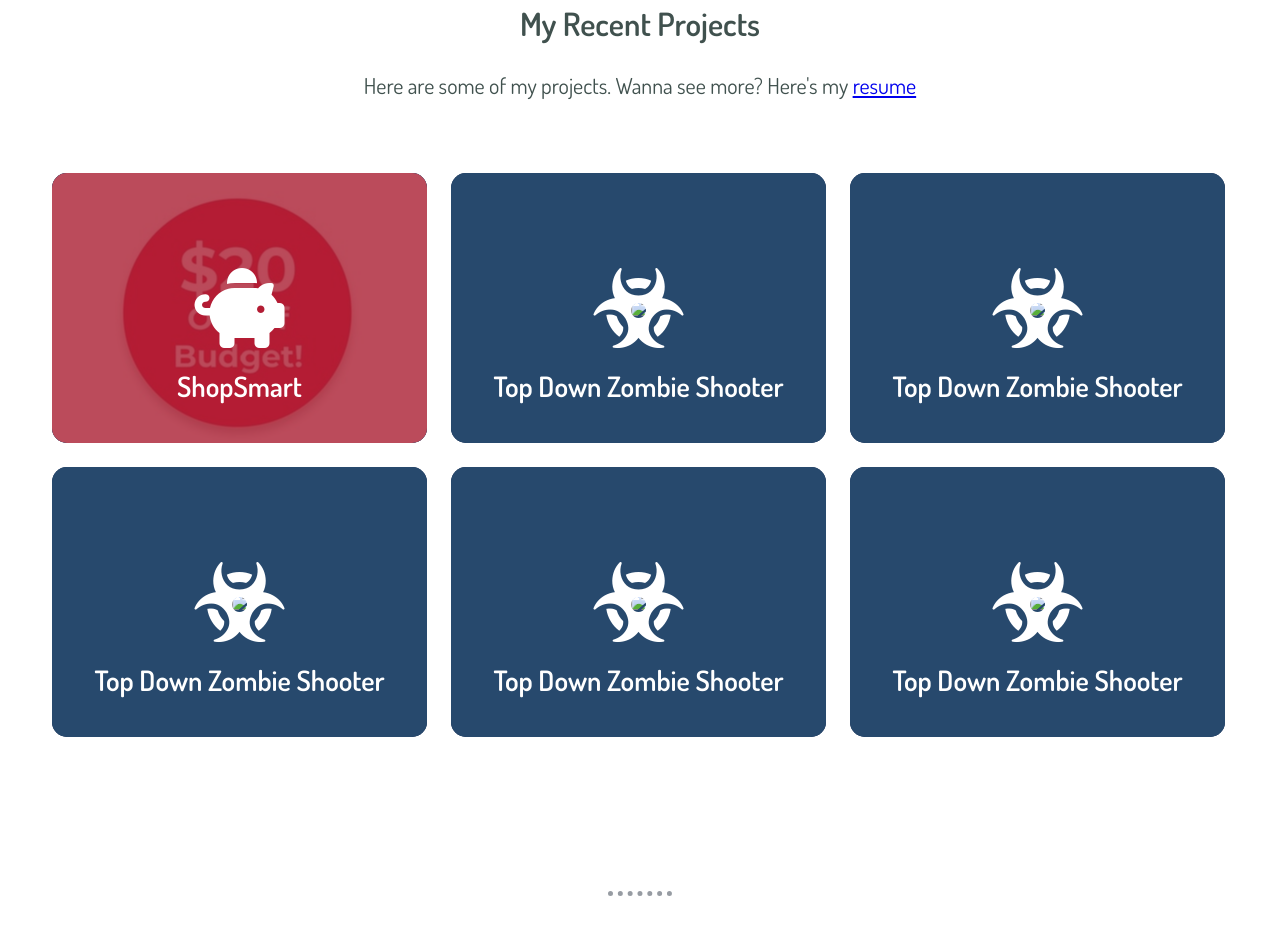
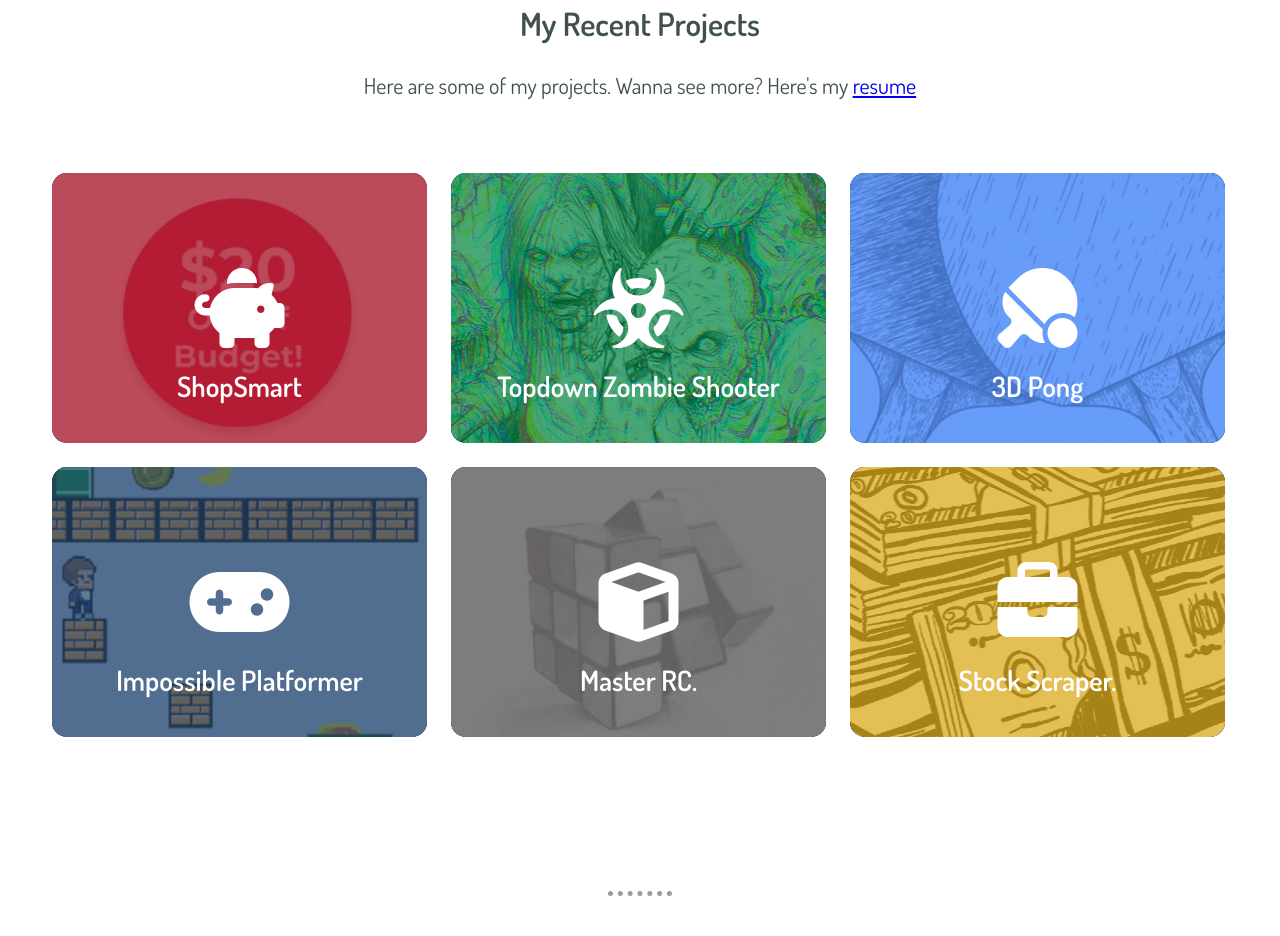
Before and after one commit to ryandeng32/Personal-Website, a plain HTML site: page index.html in a window 1280 px wide. Shown: the part 1984-2920 px from the top of the page. Drawn offline with Linux system fonts and the light colour scheme.

Commit message:
Add projects images and website links

```diff
--- a/css/main.css
+++ b/css/main.css
@@ -115,14 +115,58 @@ body {
   border-radius: 20px;
 }
 
-.button3 {
+.button-red {
   background-color: transparent;
   color: white;
   border: 2px solid #f44336;
 }
 
-.button3:hover {
+.button-red:hover {
   background-color: #f44336;
+  color: white;
+}
+
+.button-green {
+  background-color: transparent;
+  color: white;
+  border: 2px solid #15c243;
+}
+
+.button-green:hover {
+  background-color: #15c243;
+  color: white;
+}
+
+.button-blue {
+  background-color: transparent;
+  color: white;
+  border: 2px solid #41c1f0;
+}
+
+.button-blue:hover {
+  background-color: #41c1f0;
+  color: white;
+}
+
+.button-gray {
+  background-color: transparent;
+  color: white;
+  border: 2px solid #abb0b8;
+}
+
+.button-gray:hover {
+  background-color: #abb0b8;
+  color: white;
+}
+
+.button-yellow {
+  background-color: transparent;
+  color: white;
+  border: 2px solid #dbdb2a;
+}
+
+.button-yellow:hover {
+  background-color: #dbdb2a;
   color: white;
 }
 
@@ -168,7 +212,7 @@ hr {
   overflow: hidden;
 
   letter-spacing: 2px;
-  animation: typing 5s steps(30, end), blink 0.75s step-end infinite;
+  animation: typing 5s steps(40, end), blink 0.75s step-end infinite;
   white-space: nowrap;
   border-right: 4px solid orange;
   box-sizing: border-box;
--- a/index.html
+++ b/index.html
@@ -100,7 +100,7 @@
             sites.
           </p>
           <button
-            class="button button3"
+            class="button button-red"
             onclick="window.open('https://devpost.com/software/starterhacks2020-6ek52v')"
             target="_blank"
           >
@@ -110,91 +110,119 @@
       </div>
       <!--box-->
 
+      <!--Topdown Zombie Shooter-->
       <div class="box">
         <div class="icon">
-          <img class="image big_box" src="img/background.png" /><i
-            class="fas big_box fa-biohazard"
-          ></i>
+          <img class="image big_box" src="img/project_img/zombie.png" />
+          <i class="fas big_box fa-biohazard"></i>
         </div>
         <div class="content">
-          <h2>Top Down Zombie Shooter</h2>
-          <br />
+          <h2>Topdown Zombie Shooter</h2>
           <p>
             A tile-based game in top-down style using Python with the PyGame
             library
           </p>
+          <button
+            class="button button-green"
+            onclick="window.open('https://github.com/ryandeng32/pygame-topdown')"
+            target="_blank"
+          >
+            Visit Website
+          </button>
         </div>
       </div>
       <!--box-->
 
+      <!--Pong-->
       <div class="box">
         <div class="icon">
-          <img class="image big_box" src="img/background.png" /><i
-            class="fas big_box fa-biohazard"
-          ></i>
+          <img class="image big_box" src="img/project_img/pong.png" />
+          <i class="fas big_box fa-table-tennis"></i>
         </div>
         <div class="content">
-          <h2>Top Down Zombie Shooter</h2>
-          <br />
+          <h2>3D Pong</h2>
           <p>
-            A tile-based game in top-down style using Python with the PyGame
-            library
+            A remake of the classic game Pong in 3D with VPython.
           </p>
+          <button
+            class="button button-blue"
+            onclick="window.open('https://github.com/ryandeng32/3D_Pong')"
+            target="_blank"
+          >
+            Visit Website
+          </button>
         </div>
       </div>
       <!--box-->
 
+      <!--Impossible Platformer-->
       <div class="box">
         <div class="icon">
-          <img class="image big_box" src="img/background.png" /><i
-            class="fas big_box fa-biohazard"
-          ></i>
+          <img class="image big_box" src="img/project_img/platformer.png" />
+          <i class="fas big_box fa-gamepad"></i>
         </div>
         <div class="content">
-          <h2>Top Down Zombie Shooter</h2>
-          <br />
+          <h2>Impossible Platformer</h2>
           <p>
-            A tile-based game in top-down style using Python with the PyGame
-            library
+            A hard 2D platformer game made with Unity and C#.
           </p>
+          <button
+            class="button button-blue"
+            onclick="window.open('https://github.com/ryandeng32/Impossible-Platformer')"
+            target="_blank"
+          >
+            Visit Website
+          </button>
         </div>
       </div>
       <!--box-->
 
+      <!--Master RC.-->
       <div class="box">
         <div class="icon">
-          <img class="image big_box" src="img/background.png" /><i
-            class="fas big_box fa-biohazard"
-          ></i>
+          <img class="image big_box" src="img/project_img/cube.png" />
+          <i class="fas big_box fa-cube"></i>
         </div>
         <div class="content">
-          <h2>Top Down Zombie Shooter</h2>
-          <br />
+          <h2>Master RC.</h2>
           <p>
-            A tile-based game in top-down style using Python with the PyGame
-            library
+            A Rubik's cube solving website by incorporating the kociemba
+            library.
           </p>
+          <button
+            class="button button-gray"
+            onclick="window.open('https://github.com/ryandeng32/Master_RC')"
+            target="_blank"
+          >
+            Visit Website
+          </button>
         </div>
       </div>
       <!--box-->
 
+      <!--Stock Scraper.-->
       <div class="box">
         <div class="icon">
-          <img class="image big_box" src="img/background.png" /><i
-            class="fas big_box fa-biohazard"
-          ></i>
+          <img class="image big_box" src="img/project_img/money.png" />
+          <i class="fas big_box fa-briefcase"></i>
         </div>
         <div class="content">
-          <h2>Top Down Zombie Shooter</h2>
-          <br />
+          <h2>Stock Scraper.</h2>
           <p>
-            A tile-based game in top-down style using Python with the PyGame
-            library
+            A webcrawler that returns relevant information on stock website.
           </p>
+          <button
+            class="button button-yellow"
+            onclick="window.open('https://github.com/ryandeng32/stockCrawl')"
+            target="_blank"
+          >
+            Visit Website
+          </button>
         </div>
       </div>
       <!--box-->
     </div>
+
     <!--container-->
     <br />
     <hr />
```
Also changed, not shown: img/project_img/cube.png (added), img/project_img/money.png (added), img/project_img/platformer.png (added), img/project_img/pong.png (added), img/project_img/zombie.png (added).
